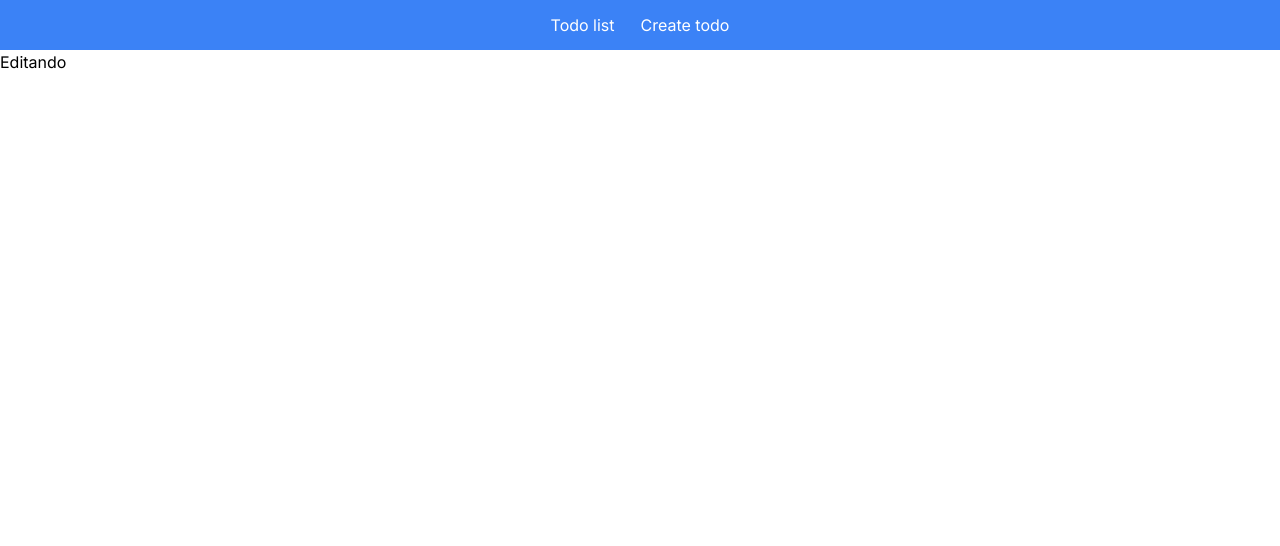
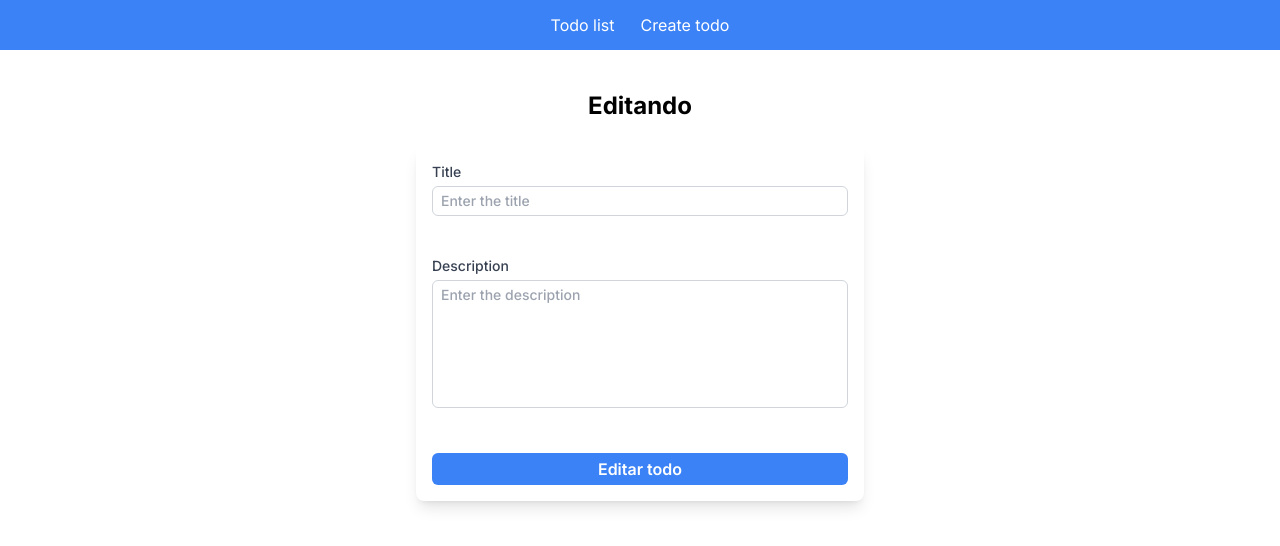
Before and after one commit to SantiagoMorais/todo-list-with-nextjs, a Next.js app: page /todos/1/edit in a window 1280 px wide. Shown: the top 546 px of the page. Built offline with nearby package versions, Linux system fonts and the light colour scheme; no server answers; the database is empty.

Commit message:
configuring useFormState to edit the todo

```diff
--- a/src/actions.ts
+++ b/src/actions.ts
@@ -1,5 +1,4 @@
 "use server";
-
 import { db } from "./db";
 import { redirect } from "next/navigation";
 
@@ -41,3 +40,69 @@ export const findTodoById = async (id: number) => {
 
    return todo;
 };
+
+export interface ITodoFormValues {
+   id: number;
+   title: string;
+   description: string;
+}
+export interface IFormState<T> {
+   values: T;
+   errors: Record<keyof T, string>;
+   isSubmitting: boolean;
+}
+
+export const updateTodo = async (
+   formState: IFormState<ITodoFormValues>,
+   formData: FormData
+): Promise<IFormState<ITodoFormValues>> => {
+   const title = formData.get("title") as string;
+   const description = formData.get("description") as string;
+   const id = Number(formData.get("id"));
+
+   let errors: Record<keyof ITodoFormValues, string> = {
+      id: "",
+      title: "",
+      description: "",
+   };
+
+   switch (true) {
+      case !title:
+         errors.title = "The title is not valid.";
+         break;
+      case title.length < 5:
+         errors.title = "The title must have at least 5 characters";
+         break;
+      case !description:
+         errors.description = "The description is not valid.";
+         break;
+      case description.length < 5:
+         errors.description = "The description must have at least 5 characters";
+         break;
+   }
+
+   if (errors.title || errors.description) {
+      return {
+         ...formState,
+         errors,
+      };
+   }
+
+   await db.todo.update({
+      where: { id },
+      data: { title, description },
+   });
+
+   return (
+      redirect("/"),
+      {
+         ...formState,
+         errors: {
+            id: "",
+            title: "",
+            description: ""
+         },
+         values: { id, title, description },
+      }
+   );
+};
--- a/src/app/todos/[id]/edit/page.tsx
+++ b/src/app/todos/[id]/edit/page.tsx
@@ -1,4 +1,5 @@
 import { findTodoById } from '@/actions'
+import TodoForm from '@/components/todoForm'
 import React from 'react'
 
 interface ITodoEdit {
@@ -13,8 +14,9 @@ const TodoEdit: React.FC<ITodoEdit> = async ({params}) => {
   const todo = await findTodoById(id);
 
   return (
-    <div>
-      <h1>Editando {todo?.title}</h1>
+    <div className='max-w-md mx-auto mt-10'>
+      <h1 className='text-center text-2xl font-bold mb-6'>Editando {todo?.title}</h1>
+      <TodoForm todo={todo}/>
     </div>
   )
 }
--- /dev/null
+++ b/src/components/todoForm/index.tsx
@@ -0,0 +1,86 @@
+"use client";
+
+import { useFormState } from "react-dom";
+import { IFormState, ITodoFormValues, updateTodo } from "@/actions";
+import React from "react";
+
+interface ITodoForm {
+   todo: {
+      id: number;
+      title: string;
+      description: string | null;
+   } | null;
+}
+
+const TodoForm: React.FC<ITodoForm> = ({ todo }) => {
+   const [formState, action] = useFormState<IFormState<ITodoFormValues>>(updateTodo, {
+      values: {
+         id: "",
+         title: "",
+         description: "",
+      },
+      errors: {
+         title: "",
+         description: "",
+      },
+      isSubmitting: false,
+   });
+
+   return (
+      <form
+         action={action}
+         className="flex flex-col gap-4 p-4 bg-white shadow-lg rounded-lg"
+      >
+         <input type="hidden" name="id" id="id" value={todo?.id} />
+
+         <label
+            htmlFor="title"
+            className="block text-sm font-medium text-gray-700"
+         >
+            Title
+            <input
+               type="text"
+               name="title"
+               id="title"
+               className="mt-1 px-2 py-1 border border-gray-300 rounded-md w-full"
+               placeholder="Enter the title"
+               required
+               defaultValue={todo?.title}
+            />
+         </label>
+         <p
+            className={`mb-2 block text-red-600 font-bold opacity-0 duration-300 h-0 ${formState.errors.title && "opacity-100 h-5"}`}
+         >
+            {formState?.errors.title}
+         </p>
+
+         <label
+            htmlFor="description"
+            className="block text-sm font-medium text-gray-700"
+         >
+            Description
+            <textarea
+               name="description"
+               id="description"
+               className="mt-1 px-2 py-1 border border-gray-300 rounded-md w-full resize-none h-32"
+               placeholder="Enter the description"
+               required
+               defaultValue={todo?.description ? todo?.description : ""}
+            />
+         </label>
+         <p
+            className={`mb-2 block text-red-600 font-bold opacity-0 duration-300 h-0 ${formState.errors.description && "opacity-100 h-5"}`}
+         >
+            {formState?.errors.description}
+         </p>
+         <button
+            type="submit"
+            className="px-2 py-1 bg-blue-500 text-white font-semibold rounded-md duration-300 hover:bg-blue-400 focus:outline-none focus:ring-2 focus:ring-blue-500 focus:ring-opacity-50"
+         >
+            Editar todo
+         </button>
+      </form>
+   );
+};
+
+export default TodoForm;
```
Also changed, not shown: 1 other file (tests, documents, lock files or other folders).
